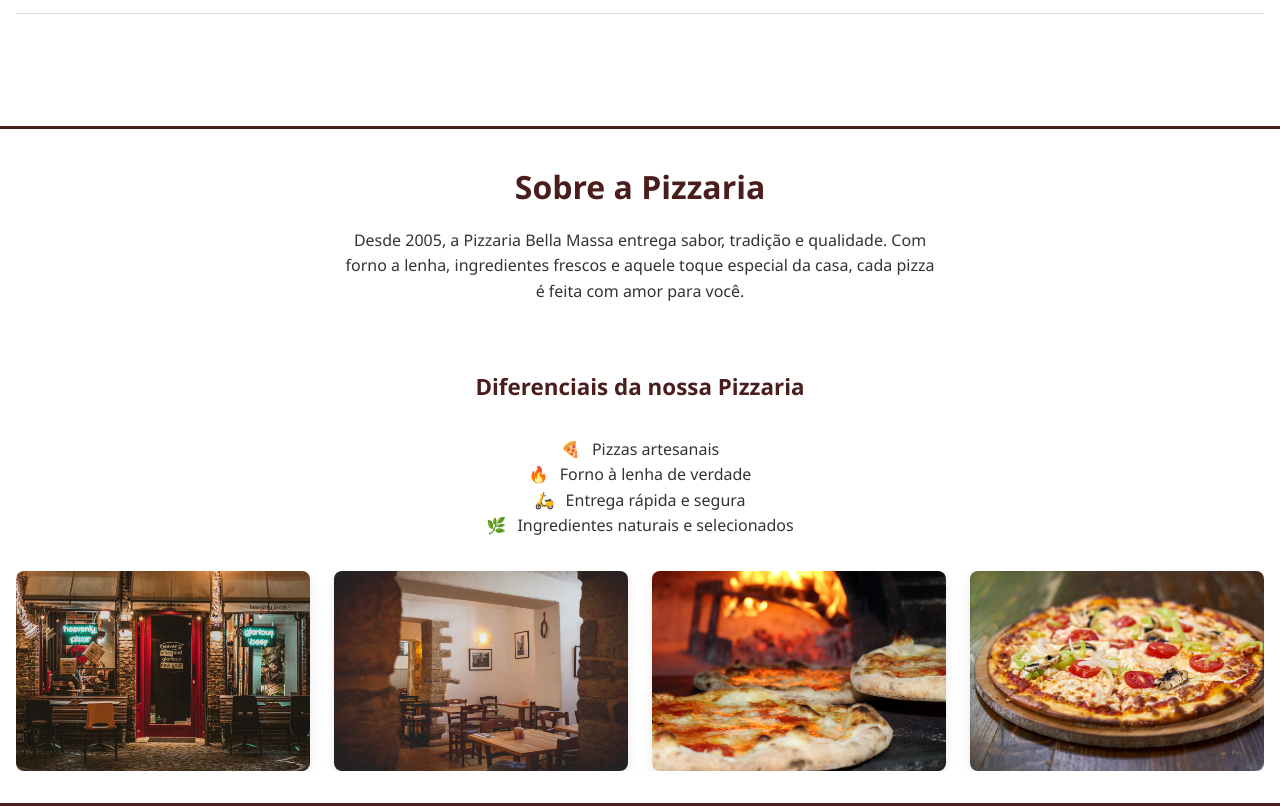
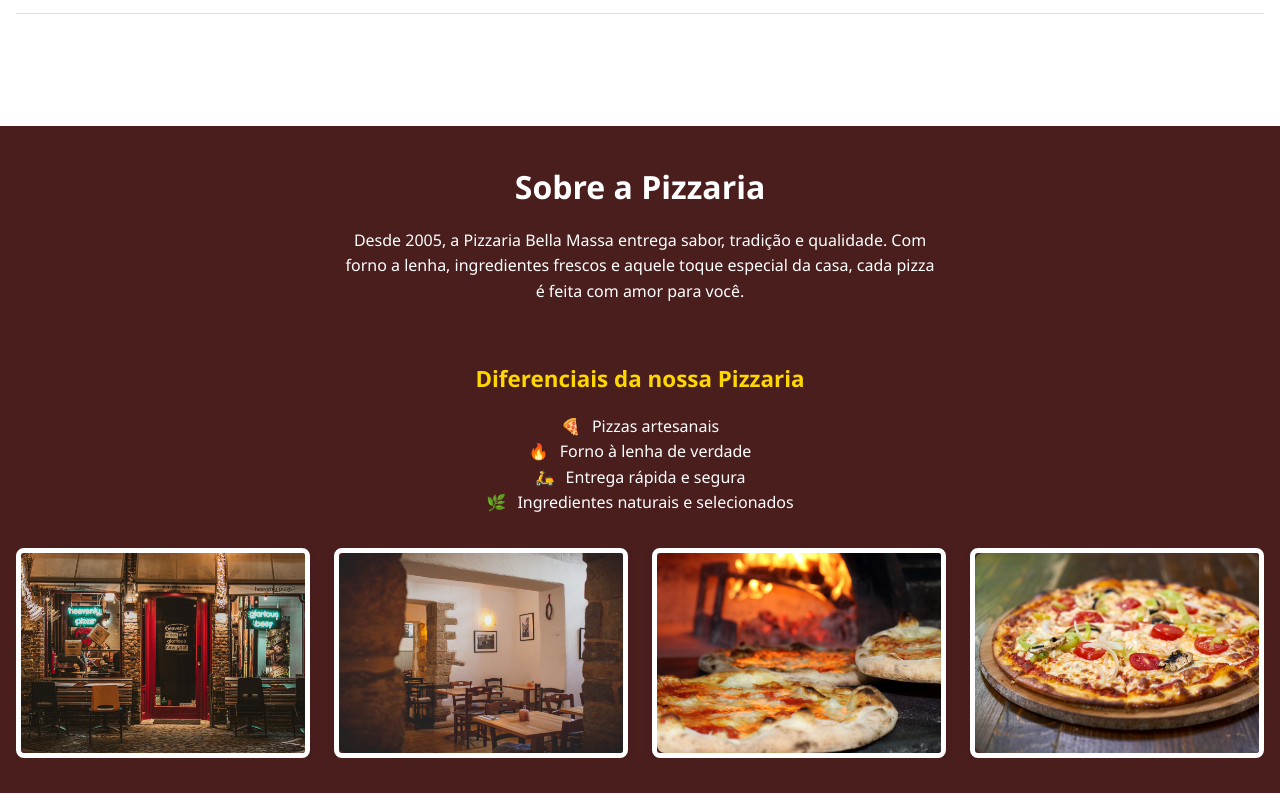
Before and after one commit to marlonschulze/pizzaria, a plain HTML site: page index.html in a window 1280 px wide. Shown: the part 1505-2311 px from the top of the page. Drawn offline with nearby package versions, Linux system fonts and the light colour scheme.

Commit message:
Finalização Section Sobre

```diff
--- a/css/style.css
+++ b/css/style.css
@@ -348,36 +348,38 @@ header .container-header {
 .sobre {
   padding: 2rem 1rem;
   background-color: var(--fundo-body);
-  color: var(--cor-texto);
+  color: var(--texto-claro);
   text-align: center;
   border-top: 3px solid var(--fundo-header);
   border-bottom: 3px solid var(--fundo-header);
+  background-color: var(--fundo-header);
 }
 
 .sobre .titulo-sobre {
   font-size: 2rem;
   margin-bottom: 1rem;
-  color: var(--fundo-header);
+  color: var(--texto-claro);
 }
 
 .sobre p {
   font-size: 1rem;
   line-height: 1.6;
-  margin-bottom: 4rem;
+  margin-bottom: 3.5rem;
   max-width: 600px;
   margin-inline: auto;
 }
 
 .sobre .diferenciais-sobre {
-  padding: 2rem 1rem;
+  padding: 1rem 1rem;
   text-align: center;
-  background-color: var(--fundo-body);
-  color: var(--cor-texto);
+  color: var(--texto-claro);
+  padding-bottom: 2rem;
 }
 
 .titulo-diferenciais{
   font-size: 1.4rem;
-  color: var(--fundo-header);
+  color: var(--destaque);
+  margin-bottom: 1px;
 }
 
 .diferenciais-sobre ul{
@@ -387,7 +389,7 @@ header .container-header {
   max-width: 600px;
   display: flex;
   flex-direction: column;
-  gap: 1.25rem;
+  gap: 1.5rem;
 }
 
 .diferenciais-sobre li{
@@ -412,6 +414,7 @@ header .container-header {
   overflow: hidden;
   border-radius: 0.5rem;
   box-shadow: 0 4px 10px rgba(0,0,0,0.1);
+  border: 5px solid var(--texto-claro);
 }
 
 .img-wrapper::after {
@@ -427,8 +430,8 @@ header .container-header {
   background-color: rgba(255, 255, 255, 0.3); /* efeito branco claro */
 }
 
-.img-wrapper:hover{
-  transform: scale(1.03);
+.img-wrapper:hover img{
+  transform: scale(1.03) translateY(4px);
 }
 
 .img-wrapper img {
@@ -438,7 +441,9 @@ header .container-header {
   object-fit: cover;
   transition: transform 0.3s ease;
   z-index: 1;
+  border-radius: 0.5rem;
 }
+
 
 /* Responsivo: Desktop */
 @media (min-width: 768px) {
--- a/index.html
+++ b/index.html
@@ -139,16 +139,16 @@
       </ul>
 
       <div class="galeria">
-        <div class="img-wrapper">
+        <div class="img-wrapper" data-aos="fade-down" data-aos-duration="1100">
           <img src="assets/img/externo-sobre-pizzaria.png" alt="Espaço Exterior Pizzaria">
         </div>
-        <div class="img-wrapper">
+        <div class="img-wrapper" data-aos="fade-up" data-aos-delay="100" data-aos-duration="1200">
            <img src="assets/img/interno-sobre-pizzaria.png" alt="Espaço Interno Pizzaria">
         </div>
-        <div class="img-wrapper">
+        <div class="img-wrapper" data-aos="fade-down" data-aos-delay="200" data-aos-duration="1300">
           <img src="assets/img/forno-sobre-pizzaria.png" alt="Forno Pizzaria">
         </div>
-        <div class="img-wrapper">
+        <div class="img-wrapper" data-aos="fade-up" data-aos-delay="300" data-aos-duration="1400">
           <img src="assets/img/pizza-sobre-pizzaria.png" alt="Pizza">
         </div>
 
```
